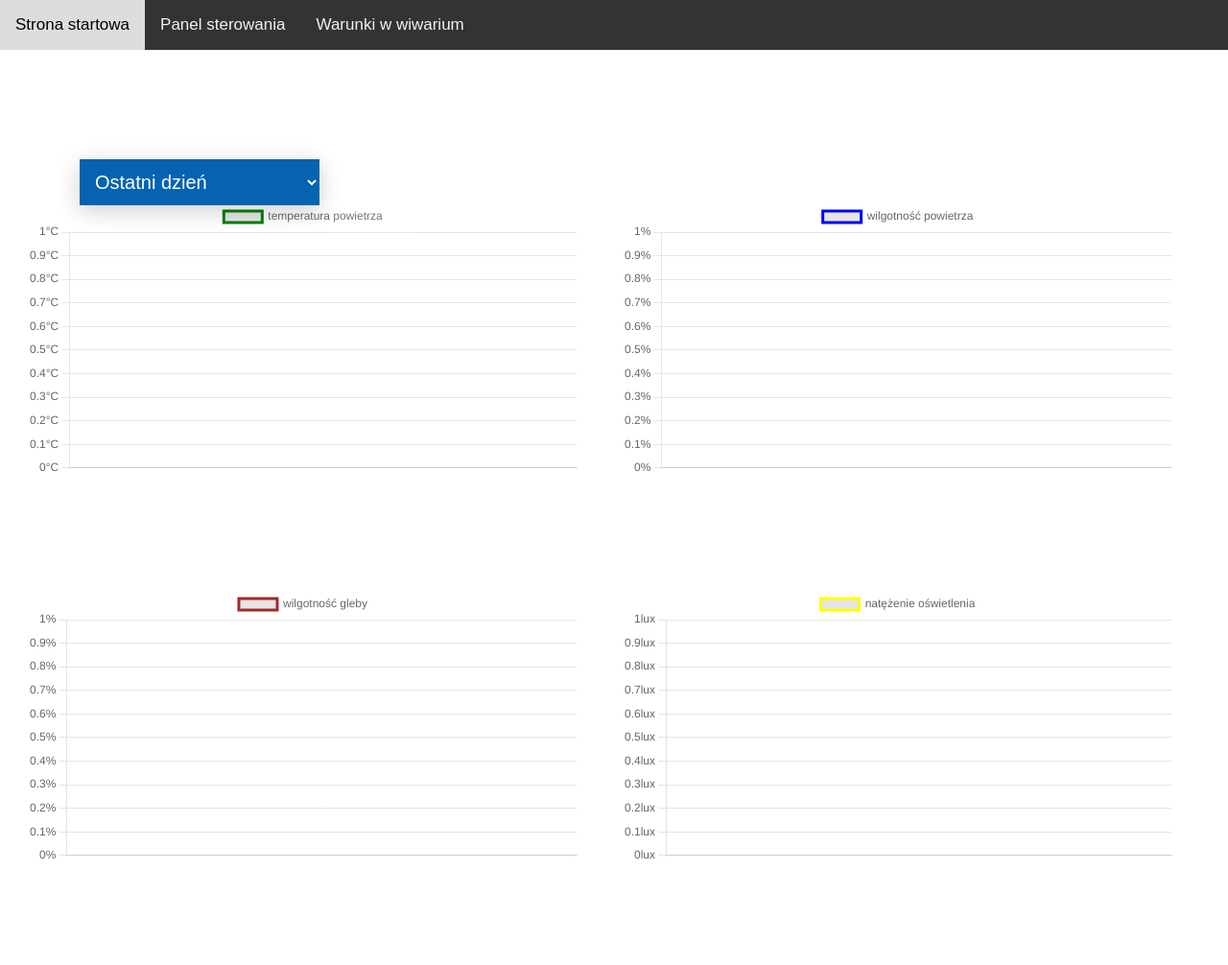
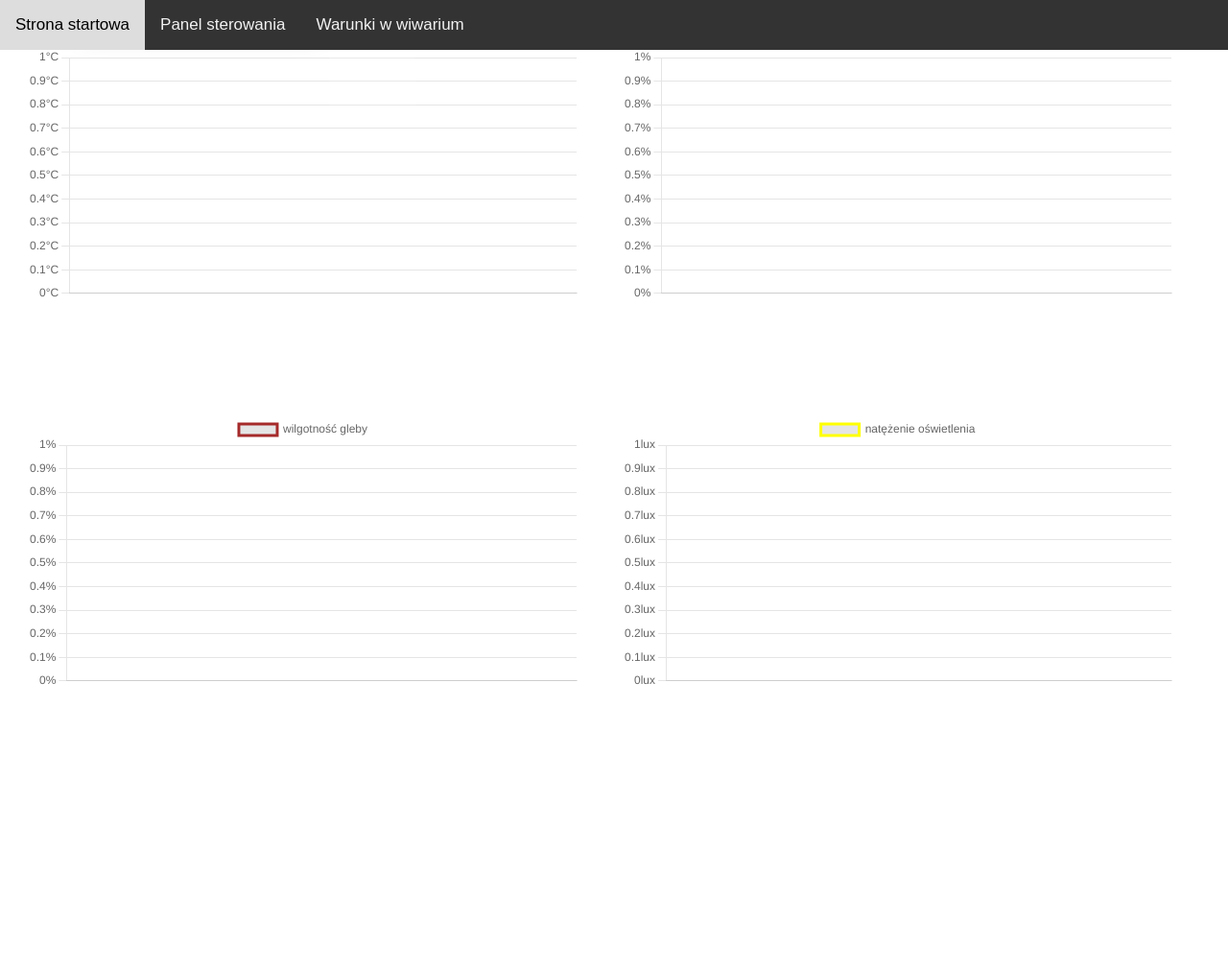
Before and after one commit to Rogol98/Wiwarium, a Flask app: page /diagrams in a window 1280 px wide. Shown: the whole page at 96% size. After the commit the page ends 714 px from the top, so only its background shows below. Run offline with Flask 2, Linux system fonts and the light colour scheme; data that the repository does not hold is empty; parts of the project's set-up code (start-up, migrations or seed data) failed here and were passed over; some libraries are stand-ins or nearby versions.

Commit message:
09.01.2022 v8

```diff
--- a/static/style.css
+++ b/static/style.css
@@ -27,10 +27,6 @@
 	padding: 20px;
 	width: 45vw;
 	height: 45vh;
-}
-
-#parent{
-	margin-top: 190px;
 }
 
 #parent .chart {
```
